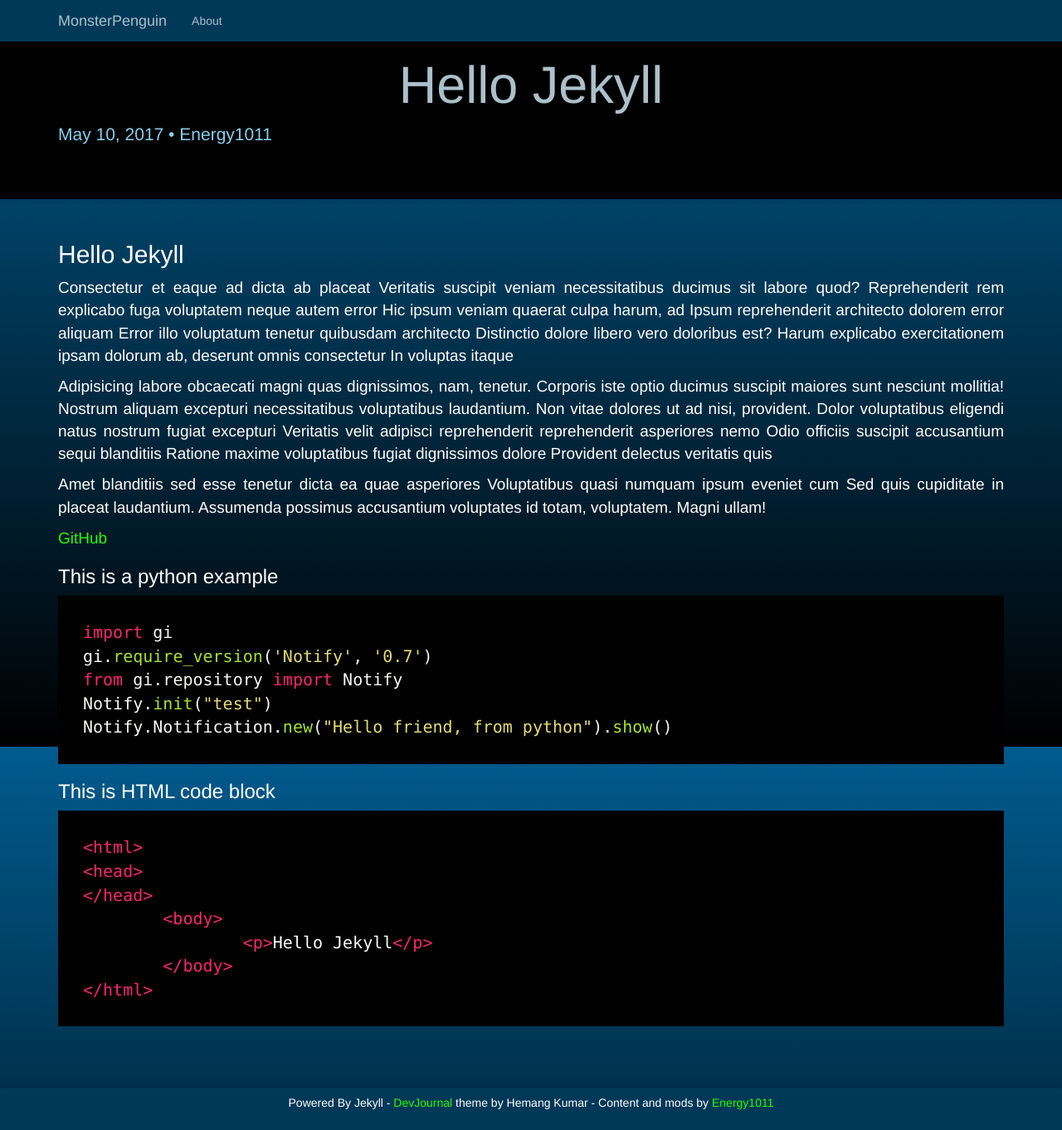
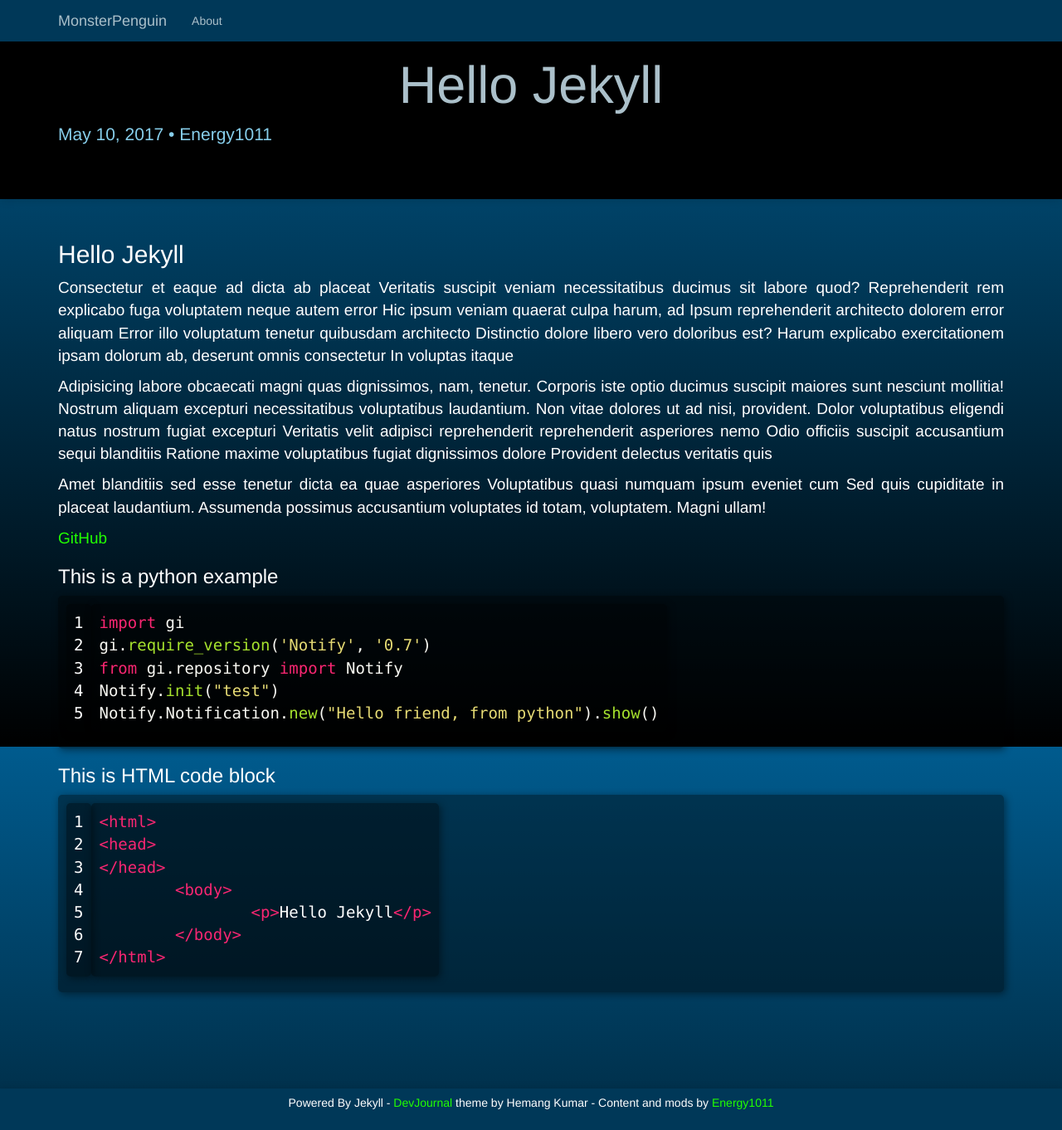
Before and after one commit to Energy1011/monsterpenguin, a Jekyll site: the page built from _posts/2017-07-10-first-post.md, in a window 1280 px wide and 1362 px high. Shown: the whole window at 83% size. Built offline with Jekyll 4.4.1, drawn with Linux system fonts in a browser that asks for light colours; nearby versions of some CDN libraries; some web fonts are replaced.

Commit message:
Add line number in codecblock and style

````diff
--- a/_posts/2017-07-10-first-post.md
+++ b/_posts/2017-07-10-first-post.md
@@ -17,16 +17,16 @@ Amet blanditiis sed esse tenetur dicta ea quae asperiores Voluptatibus quasi num
 [GitHub](http://github.com)
 
 ### This is a python example
-```python
+{% highlight python linenos %}
 import gi
 gi.require_version('Notify', '0.7')
 from gi.repository import Notify
 Notify.init("test")
 Notify.Notification.new("Hello friend, from python").show()
-```
+{% endhighlight %}
 
 ### This is HTML code block
-```html
+{% highlight html linenos %}
 <html>
 <head>
 </head>
@@ -34,4 +34,4 @@ Notify.Notification.new("Hello friend, from python").show()
 		<p>Hello Jekyll</p>
 	</body>
 </html>
-```
+{% endhighlight %}
--- a/css/main.scss
+++ b/css/main.scss
@@ -23,7 +23,6 @@
 	  float: left;
 	  padding-right: 10px;
  }
-
 .navbar-default .navbar-nav > li > a{
     color:#abc0ca !important;
 }
@@ -41,12 +40,10 @@
   text-align: center;
   padding: 0.5em;
 }
-/*
 body{
   background-color: var(--bgblue)!important;
-  font-family: "Fira Mono" !important;
   color: var(--textblue)!important;
-}*/
+}
 
 body {
   padding-bottom: 20px;
@@ -132,25 +129,9 @@ padding-bottom: 0.3em;
 .link-post{
 	color: var(--green);
 }
-pre{
-background-color: black !important;
-border:none !important;
-border-radius: 0px !important;
-font-size: 20px !important;
-padding: 1.5em !important;
-color:white !important;
-}
 .post-meta{
   color: skyblue !important;
 }
-
-code{
-  background-color: black !important;
-  color: white !important;
-  border: none !important;
-  border-radius: 0px !important;
-}
-
 .page-tagline{
   font-size: 20px;
 text-align: center;
--- a/css/pygment_trac.css
+++ b/css/pygment_trac.css
@@ -1,17 +1,24 @@
-
-/* Adjusted to give override background and text colour */
-.highlight pre, pre, .highlight .hll {
-	    background-color: #49483E;
-		    border: 1px solid #ccc;
-			    padding: 6px 10px;
-				    border-radius: 3px;
-					    color: #FFFFFF;
+.highlight pre{
+	color:white !important;
+	padding: 0.5em !important;
+	border-radius: .25em !important;
+	box-shadow: .1em .1em .5em rgba(0,0,0,.45) !important;
+	counter-reset: line !important;
+	background-color: rgba(0,0,0,0.4) !important;
+	border: none !important;
 
 }
+pre {
+	color: white !important;
+	background-color: transparent !important;
+	/*border: none !important;*/
+	font-size: 19px !important;
+}
+
 /* Highlights taken from https://gist.github.com/asaaki/1007420  for Monokai theme */
 .c                 { color: #75715e  }                            /* Comment                     */
 .err               { color: #960050; background-color: #1e0010  } /* Error                       */
-.k                 { color: #66d9ef  }                            /* Keyword                     */
+.kk                 { color: #66d9ef  }                            /* Keyword                     */
 .l                 { color: #ae81ff  }                            /* Literal                     */
 .n                 { color: #f8f8f2  }                            /* Name                        */
 .o                 { color: #f92672  }                            /* Operator                    */
````
Also changed, not shown: 4 other files.
